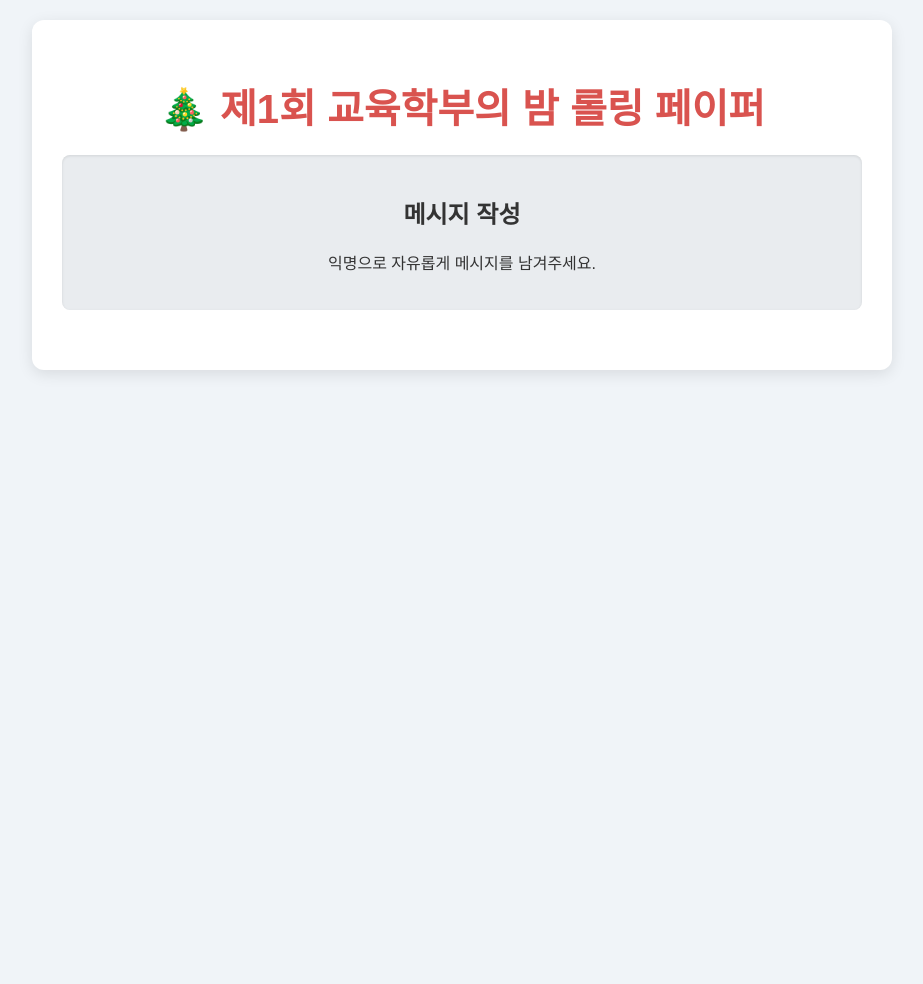
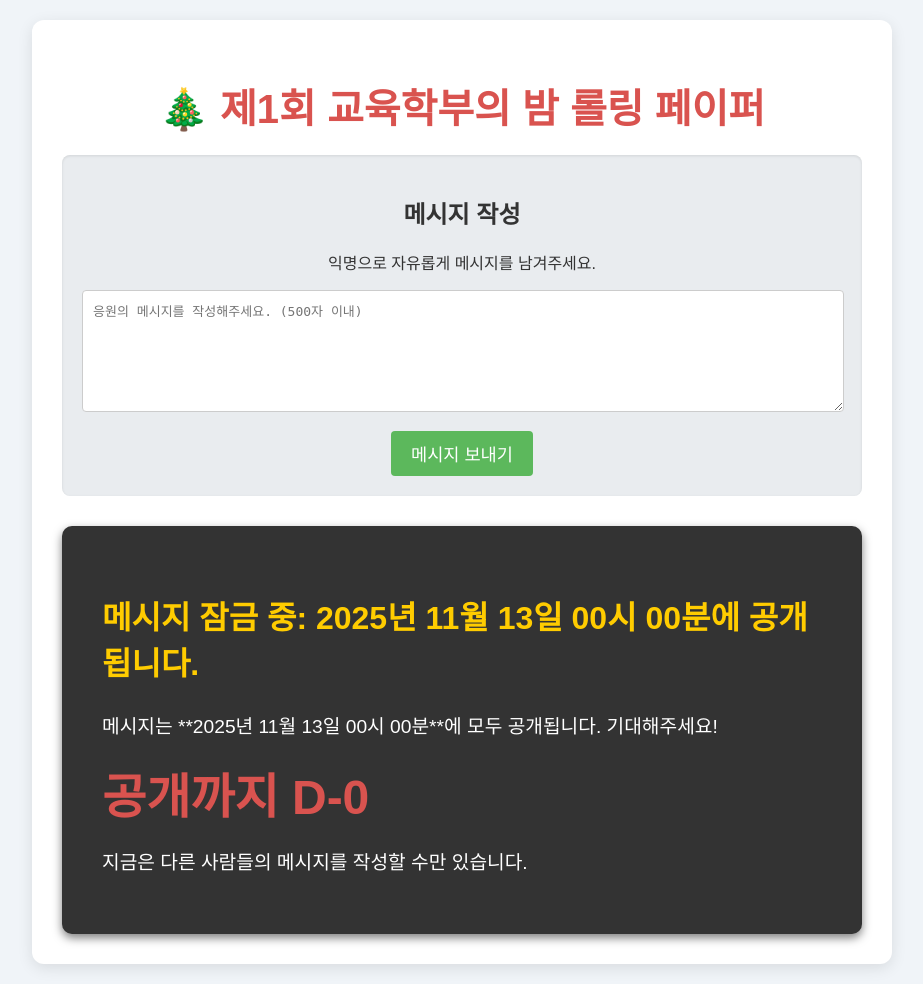
Before and after one commit to p6x6wc4spb-hash/collegeofeducation_rollingpaper, a Flask app: page / in a window 1280 px wide. Shown: the whole page, without its empty margins (178-1101 px from the left). Before the commit the page ends 374 px from the top, so only its background shows below. Run offline with Flask 3, Linux system fonts and the light colour scheme; data that the repository does not hold is empty.

Commit message:
Update index.html

```diff
--- a/templates/index.html
+++ b/templates/index.html
@@ -78,24 +78,15 @@
             color: #777;
             text-align: right;
         }
-
         .lock-screen {
-            /* 크리스마스 이미지 URL을 여기에 넣어주세요! */
-            background-image: url('https://i.imgur.com/your-christmas-image.png');
-            background-size: cover;
-            background-position: center;
-            /* [수정] 배경색을 밝은 연두색 계열로 변경 */
-            background-color: #e6ffe6; /* 아주 밝은 연두색 */
-            color: #333; /* 텍스트 색상을 어둡게 */
+            background-color: #333;
+            color: white;
             padding: 40px;
             border-radius: 10px;
             box-shadow: 0 4px 10px rgba(0, 0, 0, 0.5);
-            text-shadow: none; /* 텍스트 그림자 제거 */
-            border: 2px solid #5cb85c; /* 테두리 추가 */
         }
         .lock-screen h2 {
-            /* [수정] 제목 색상 변경 */
-            color: #d9534f; /* 크리스마스 레드 */
+            color: #ffcc00; /* 황금색 */
             font-size: 2em;
         }
         .lock-screen p {
@@ -117,3 +108,40 @@
             <h2>메시지 작성</h2>
             <p>익명으로 자유롭게 메시지를 남겨주세요.</p>
             <form method="POST" action="{{ url_for('write_message') }}">
+                <textarea name="content" placeholder="응원의 메시지를 작성해주세요. (500자 이내)" maxlength="500" required></textarea>
+                <button type="submit">메시지 보내기</button>
+            </form>
+        </div>
+
+        <div class="message-list">
+
+            {% if is_released %}
+                <h2>🎁 크리스마스 깜짝 공개!</h2>
+                <p>소중한 메시지들이 도착했어요. 모두 확인해 보세요.</p>
+
+                {% for message in messages %}
+                <div class="message-card">
+                    <div class="message-content">{{ message.content }}</div>
+                    <div class="message-timestamp">작성 시각: {{ message.timestamp }}</div>
+                </div>
+                {% endfor %}
+
+            {% else %}
+                <div class="lock-screen">
+                    <h2>메시지 잠금 중: {{ release_date_str }}에 공개됩니다.</h2>
+                    <p>메시지는 **{{ release_date_str }}**에 모두 공개됩니다. 기대해주세요!</p>
+
+                    {% if days_left >= 0 %}
+                    <div class="d-day">공개까지 D-{{ days_left }}</div>
+                    {% else %}
+                    <div class="d-day">곧 공개됩니다!</div>
+                    {% endif %}
+
+                    <p>지금은 다른 사람들의 메시지를 작성할 수만 있습니다.</p>
+                </div>
+            {% endif %}
+
+        </div>
+    </div>
+</body>
+</html>
```
